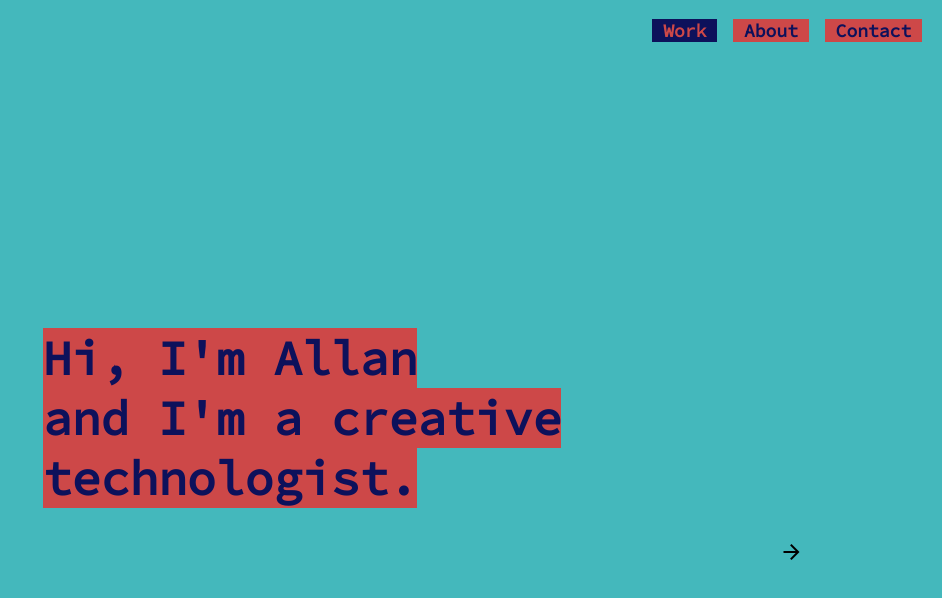
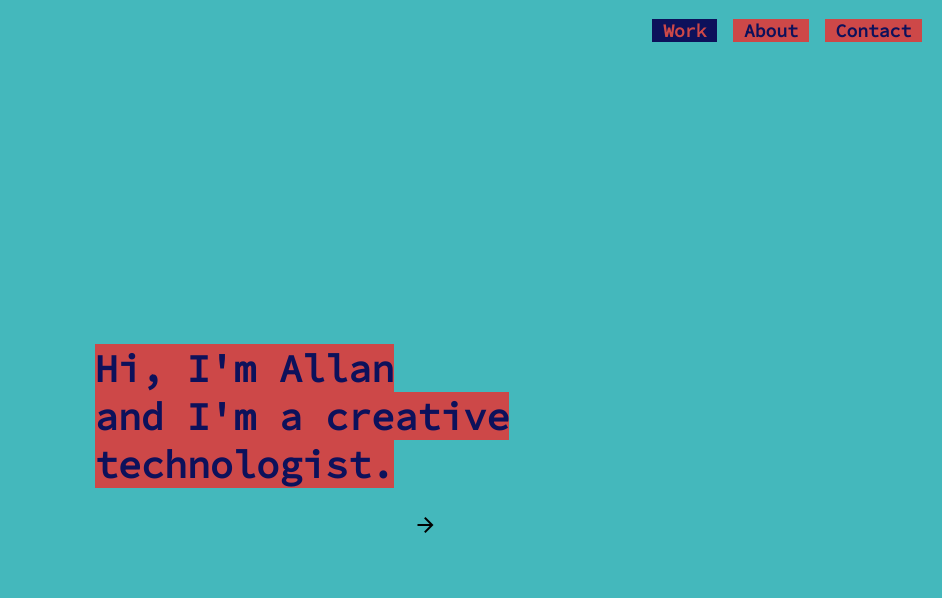
Before and after one commit to allanpichardo/portfolio, a React (Create React App) app: page / in a window 1280 px wide. Shown: the top 598 px of the page, without its empty margins (338-1280 px from the left). Built offline with nearby package versions, Linux system fonts and the light colour scheme.

Commit message:
Fixed annoying issues with navbar menue sticking. Added margins to intro panel

```diff
--- a/src/components/IntroPanel.css
+++ b/src/components/IntroPanel.css
@@ -1,9 +1,7 @@
 .IntroPanel {
     align-self: center;
-    display: flex;
-    align-items: center;
-    flex-direction: column;
-    font-size: x-large;
+    justify-self: center;
+    font-size: 1.2rem;
     margin-left: 20px;
     margin-right: 20px;
 }
--- a/src/components/NavBar.jsx
+++ b/src/components/NavBar.jsx
@@ -19,6 +19,7 @@ class NavBar extends React.Component {
         this.generateWorkDropdown = this.generateWorkDropdown.bind(this);
         this.getDropdownOptions = this.getDropdownOptions.bind(this);
         this.calculateDropdownPlacement = this.calculateDropdownPlacement.bind(this);
+        this.handleUnfocusNavigation = this.handleUnfocusNavigation.bind(this);
     }
 
     calculateDropdownPlacement() {
@@ -59,6 +60,17 @@ class NavBar extends React.Component {
         });
     }
 
+    handleUnfocusNavigation(e) {
+        let div = document.querySelector('.NavBar-dropdown');
+        if(this.state.isWorkDropdownShowing && (e.target === div || e.target === this.workLink.current.parentElement)) {
+            this.setState({
+                isWorkDropdownShowing: false,
+            }, () => {
+                div.style.visibility = 'hidden';
+            });
+        }
+    }
+
     componentDidMount() {
         this.generateWorkDropdown();
         window.onresize = this.calculateDropdownPlacement;
@@ -68,7 +80,7 @@ class NavBar extends React.Component {
         return(
             <div className="NavBar">
                 <div/>
-                <div>
+                <div onPointerLeave={this.handleUnfocusNavigation}>
                     <NavLink ref={this.workLink} exact to="/" activeClassName="NavBar-active" isActive={(match, location) => {
                         return location.pathname === '/' || location.pathname.includes('projects');
                     }} onMouseEnter={() => {
@@ -84,16 +96,7 @@ class NavBar extends React.Component {
                     <NavLink exact to="/about" activeClassName="NavBar-active">&nbsp;About&nbsp;</NavLink>
                     <NavLink exact to="/contact" activeClassName="NavBar-active">&nbsp;Contact&nbsp;</NavLink>
                 </div>
-                <div ref={this.dropdown} className="NavBar-dropdown" onPointerLeave={(e) => {
-                    let div = document.querySelector('.NavBar-dropdown');
-                    if(this.state.isWorkDropdownShowing && e.target === div) {
-                        this.setState({
-                            isWorkDropdownShowing: false,
-                        }, () => {
-                            div.style.visibility = 'hidden';
-                        });
-                    }
-                }}>
+                <div ref={this.dropdown} className="NavBar-dropdown" onPointerLeave={this.handleUnfocusNavigation}>
                     {this.getDropdownOptions()}
                 </div>
             </div>
```
